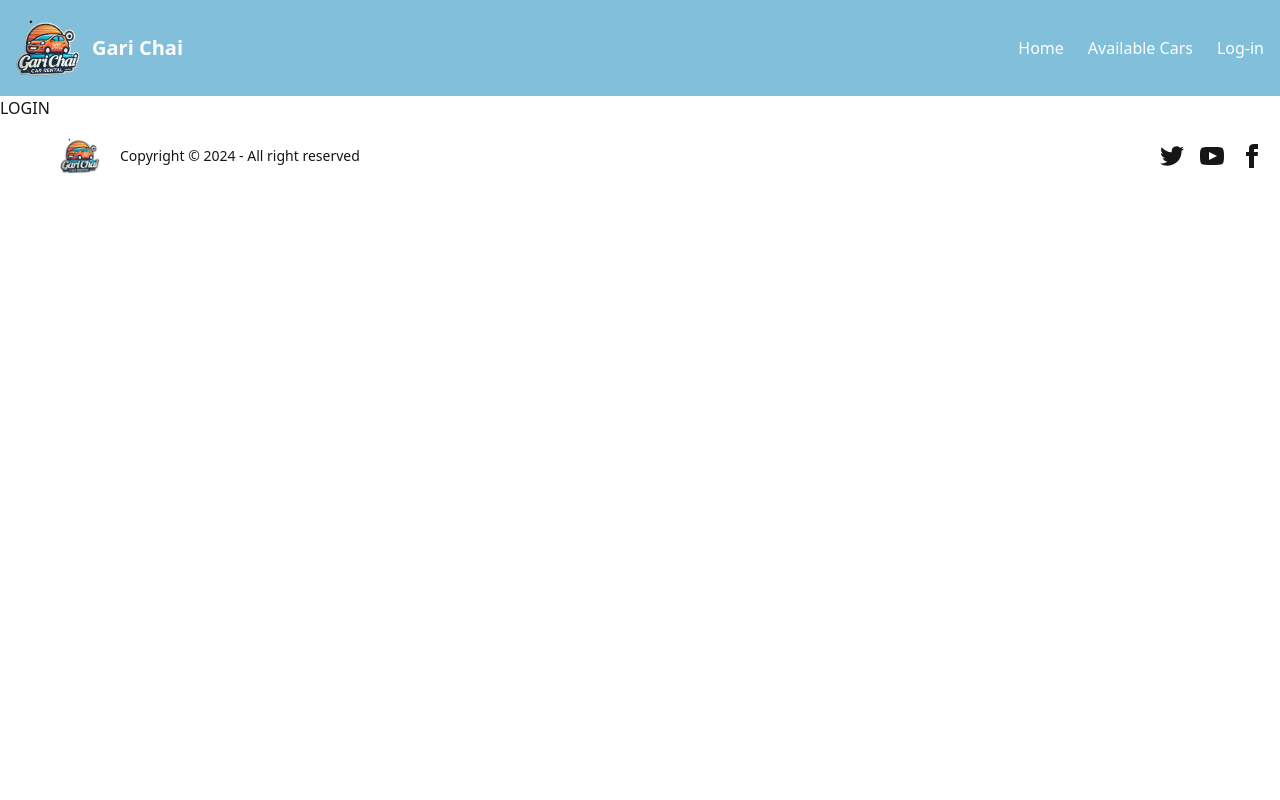
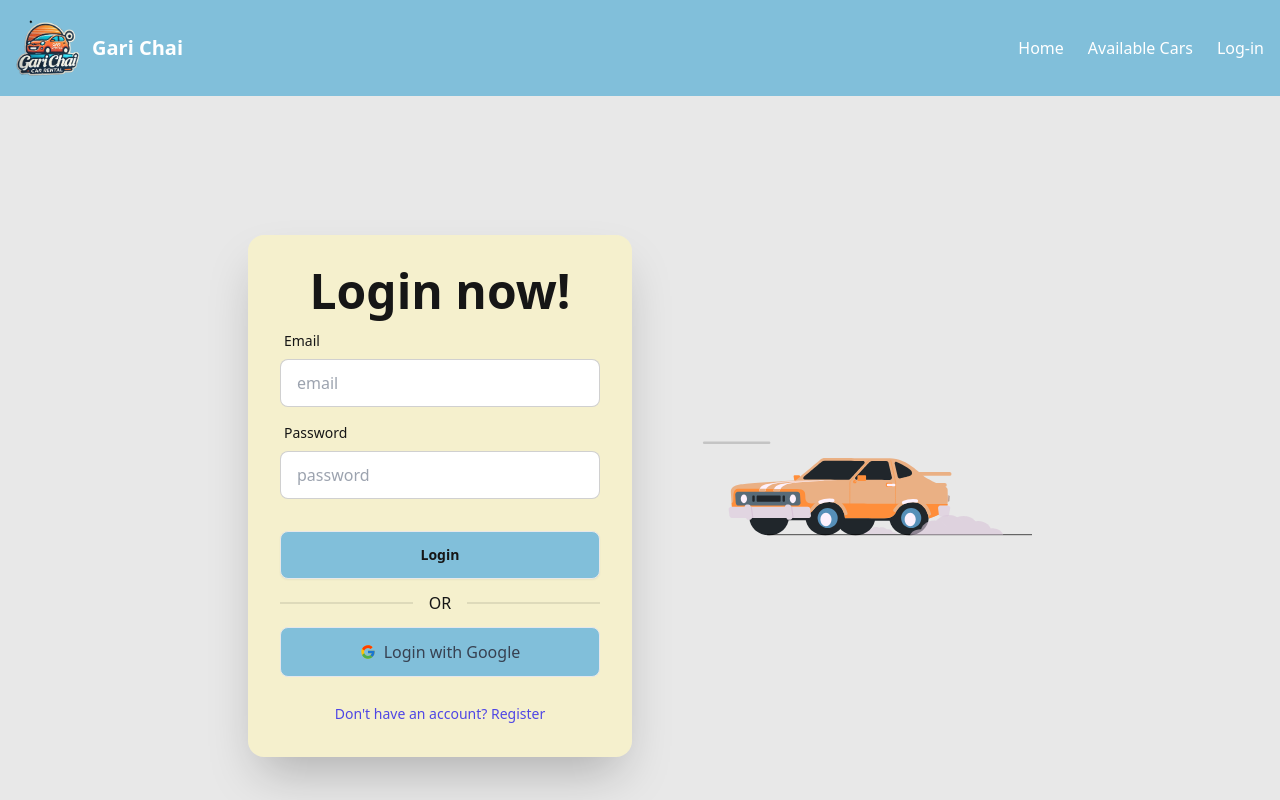
Before and after one commit to Raiyan27/Car-rental-website, a React (Vite) app: page /login in a window 1280 px wide. Shown: the top 800 px of the page. Built offline with nearby package versions, Linux system fonts and the light colour scheme; no server answers.

Commit message:
firebase auth and login page added

```diff
--- a/package.json
+++ b/package.json
@@ -11,11 +11,15 @@
   },
   "dependencies": {
     "axios": "^1.7.9",
+    "firebase": "^11.1.0",
+    "lottie-react": "^2.4.0",
     "react": "^18.3.1",
     "react-dom": "^18.3.1",
     "react-dropzone": "^14.3.5",
     "react-icons": "^5.4.0",
+    "react-lottie": "^1.2.10",
     "react-router-dom": "^7.1.0",
+    "react-toastify": "^11.0.2",
     "swiper": "^11.1.15"
   },
   "devDependencies": {
--- /dev/null
+++ b/src/assets/Auth/AuthContext.jsx
@@ -0,0 +1,28 @@
+import { createContext, useState, useEffect } from "react";
+import { onAuthStateChanged, getAuth } from "firebase/auth";
+
+const AuthContext = createContext();
+
+export const AuthProvider = ({ children }) => {
+  const [currentUser, setCurrentUser] = useState(null);
+  const [loading, setLoading] = useState(true);
+
+  const auth = getAuth();
+
+  useEffect(() => {
+    const unsubscribe = onAuthStateChanged(auth, (user) => {
+      setCurrentUser(user);
+      setLoading(false);
+    });
+
+    return () => unsubscribe();
+  }, []);
+
+  return (
+    <AuthContext.Provider value={{ currentUser, setCurrentUser, loading }}>
+      {!loading && children}
+    </AuthContext.Provider>
+  );
+};
+
+export { AuthContext };
--- /dev/null
+++ b/src/assets/Auth/firebase.init.js
@@ -0,0 +1,35 @@
+// Import the functions you need from the SDKs you need
+import { initializeApp } from "firebase/app";
+// TODO: Add SDKs for Firebase products that you want to use
+// https://firebase.google.com/docs/web/setup#available-libraries
+import {
+  getAuth,
+  createUserWithEmailAndPassword,
+  signInWithEmailAndPassword,
+  updateProfile,
+  signInWithPopup,
+  GoogleAuthProvider,
+} from "firebase/auth";
+
+// Your web app's Firebase configuration
+const firebaseConfig = {
+  apiKey: import.meta.env.VITE_FIREBASE_API_KEY,
+  authDomain: import.meta.env.VITE_FIREBASE_AUTH_DOMAIN,
+  projectId: import.meta.env.VITE_FIREBASE_PROJECT_ID,
+  storageBucket: import.meta.env.VITE_FIREBASE_STORAGE_BUCKET,
+  messagingSenderId: import.meta.env.VITE_FIREBASE_MESSAGING_SENDER_ID,
+  appId: import.meta.env.VITE_FIREBASE_APP_ID,
+};
+
+// Initialize Firebase
+const app = initializeApp(firebaseConfig);
+const auth = getAuth(app);
+
+export {
+  auth,
+  createUserWithEmailAndPassword,
+  signInWithEmailAndPassword,
+  updateProfile,
+  signInWithPopup,
+  GoogleAuthProvider,
+};
--- a/src/assets/pages/ErrorPage.jsx
+++ b/src/assets/pages/ErrorPage.jsx
@@ -1,7 +1,7 @@
 import React from "react";
 
 const ErrorPage = () => {
-  return <div></div>;
+  return <>BHUL KORE ASCHEN TAI NA?</>;
 };
 
 export default ErrorPage;
--- a/src/assets/pages/Login.jsx
+++ b/src/assets/pages/Login.jsx
@@ -1,7 +1,115 @@
 import React from "react";
+import Lottie from "lottie-react";
+import LoginAnimationData from "../Lottie/login-animation.json";
+import {
+  auth,
+  signInWithEmailAndPassword,
+  signInWithPopup,
+  GoogleAuthProvider,
+} from "../Auth/firebase.init";
+import { toast } from "react-toastify";
+import { Link, useNavigate } from "react-router-dom";
+import { FcGoogle } from "react-icons/fc";
 
 const Login = () => {
-  return <div>LOGIN</div>;
+  const navigate = useNavigate();
+  const handleSubmit = async (e) => {
+    e.preventDefault();
+    const form = e.target;
+    const email = form.email.value;
+    const password = form.password.value;
+
+    try {
+      const userCredemntial = await signInWithEmailAndPassword(
+        auth,
+        email,
+        password
+      );
+      toast.success("Login Successful!");
+      navigate("/");
+    } catch (e) {
+      toast.error(`Login Failed! ${e.message}`);
+      console.log(e);
+    }
+  };
+  const handleGoogleLogin = async () => {
+    const provider = new GoogleAuthProvider();
+    const userCredential = await signInWithPopup(auth, provider);
+    try {
+      toast.success("Login Successful!");
+      navigate("/");
+    } catch (e) {
+      toast.error(`Login Failed! ${e.message}`);
+      console.log(e);
+    }
+  };
+  return (
+    <div>
+      <div className="hero bg-base-200 min-h-screen">
+        <div className="hero-content flex-col lg:flex-row-reverse">
+          <div className="text-center">
+            <div className="w-96 hidden  lg:block">
+              <Lottie animationData={LoginAnimationData} />
+            </div>
+          </div>
+          <div className="card bg-yellowPrimary w-full max-w-sm shrink-0 shadow-2xl">
+            <form onSubmit={handleSubmit} className="card-body">
+              <h1 className="text-5xl text-center font-bold">Login now!</h1>
+              <div className="form-control">
+                <label className="label">
+                  <span className="label-text">Email</span>
+                </label>
+                <input
+                  type="email"
+                  name="email"
+                  placeholder="email"
+                  className="input input-bordered"
+                  required
+                />
+              </div>
+              <div className="form-control">
+                <label className="label">
+                  <span className="label-text">Password</span>
+                </label>
+                <input
+                  type="password"
+                  name="password"
+                  placeholder="password"
+                  className="input input-bordered"
+                  required
+                />
+              </div>
+              <div className="form-control mt-6">
+                <button className="btn btn-primary bg-bluePrimary hover:bg-blueSecondary">
+                  Login
+                </button>
+
+                <div className="divider">OR</div>
+
+                <button
+                  onClick={handleGoogleLogin}
+                  className="flex items-center justify-center w-full py-3 border bg-bluePrimary rounded-lg hover:bg-blueSecondary"
+                >
+                  <FcGoogle />
+                  <span className="text-gray-700 dark:text-black ml-2">
+                    Login with Google
+                  </span>
+                </button>
+              </div>
+              <div className="text-center mt-4">
+                <Link
+                  to="/register"
+                  className="text-sm text-indigo-600 hover:underline"
+                >
+                  Don't have an account? Register
+                </Link>
+              </div>
+            </form>
+          </div>
+        </div>
+      </div>
+    </div>
+  );
 };
 
 export default Login;
--- a/src/main.jsx
+++ b/src/main.jsx
@@ -7,6 +7,8 @@ import Login from "./assets/pages/Login.jsx";
 import ErrorPage from "./assets/pages/ErrorPage.jsx";
 import HomePage from "./assets/pages/HomePage.jsx";
 import AddCarPage from "./assets/pages/AddCarPage.jsx";
+import { AuthProvider } from "./assets/Auth/AuthContext.jsx";
+import { ToastContainer } from "react-toastify";
 
 const router = createBrowserRouter([
   {
@@ -32,6 +34,16 @@ const router = createBrowserRouter([
 
 createRoot(document.getElementById("root")).render(
   <StrictMode>
-    <RouterProvider router={router} />
+    <AuthProvider>
+      <RouterProvider router={router} />
+      <ToastContainer
+        position="top-center"
+        autoClose={3000}
+        hideProgressBar={false}
+        closeOnClick
+        pauseOnHover
+        draggable
+      />
+    </AuthProvider>
   </StrictMode>
 );
```
Also changed, not shown: src/assets/Lottie/login-animation.json (renamed from public/login-animation.json), 2 other files (tests, documents, lock files or other folders).
